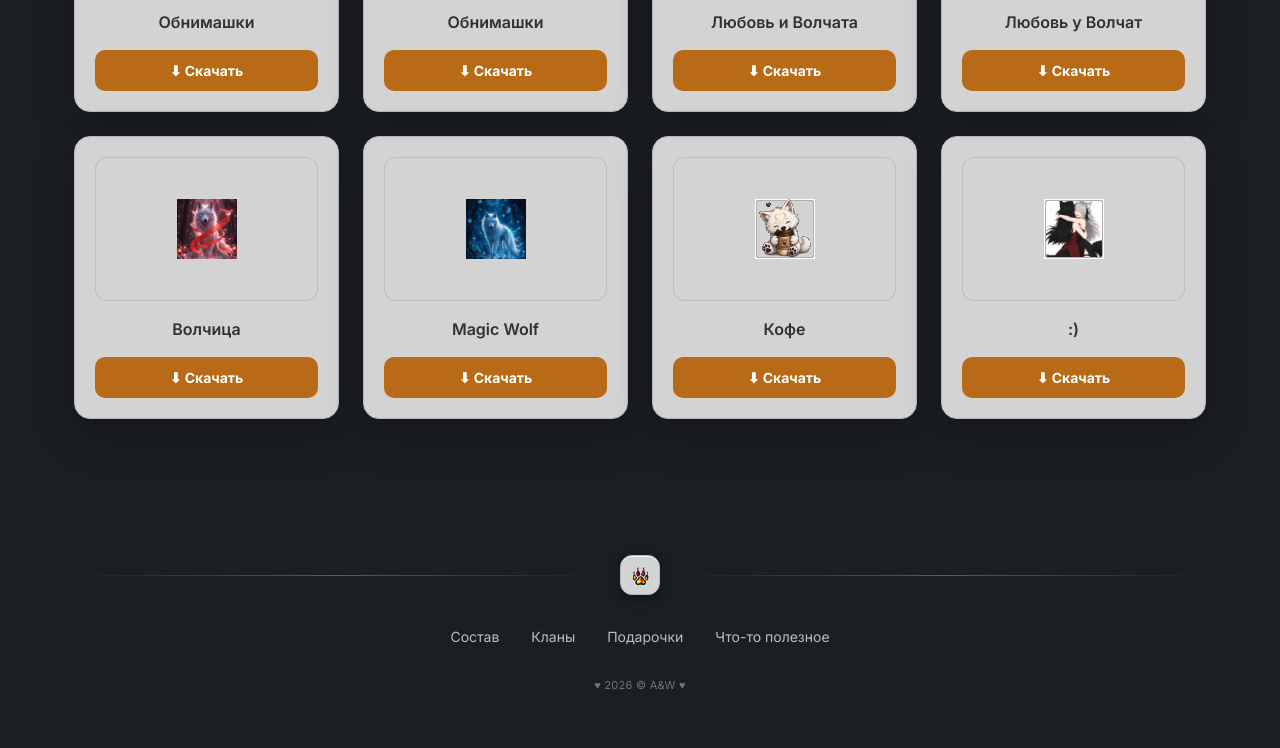
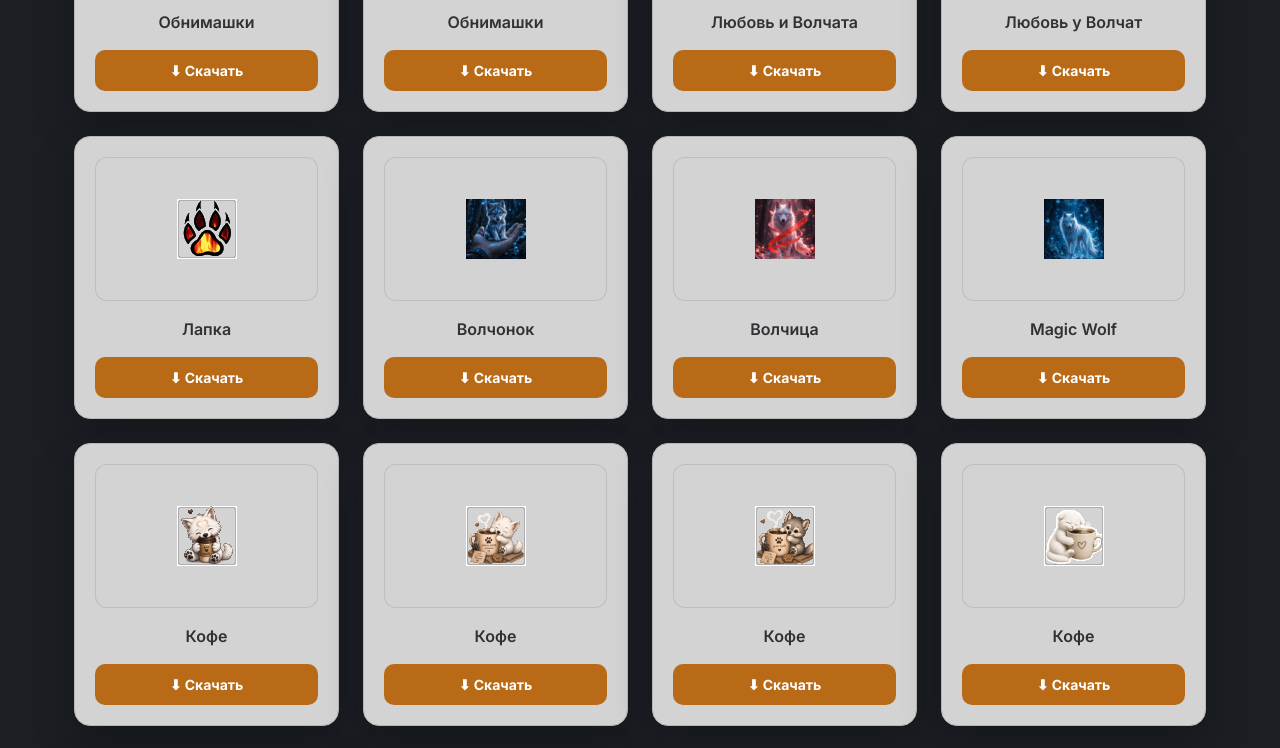
Before and after one commit to reverie-w-sh/dm-portal, a Next.js app: page /gifts in a window 1280 px wide. Shown: the part 1280-2028 px from the top of the page. Before the commit the page ends 2007 px from the top, so only its background shows below. Built offline with nearby package versions, Linux system fonts and the light colour scheme.

Commit message:
Update page.tsx

```diff
--- a/src/app/gifts/page.tsx
+++ b/src/app/gifts/page.tsx
@@ -12,10 +12,16 @@ export default function GiftsPage() {
     { title: "Обнимашки", file: "/gifts/hug2.gif" },
     { title: "Любовь и Волчата", file: "/gifts/hug3.gif" },
     { title: "Любовь у Волчат", file: "/gifts/hug4.gif" },
+    { title: "Лапка", file: "/gifts/lapka-fire-g.gif" },
+        { title: "Волчонок", file: "/gifts/wolfchen.gif" },
     { title: "Волчица", file: "/gifts/Volchisa.gif" },
     { title: "Magic Wolf", file: "/gifts/MagicWolf.gif" },
     { title: "Кофе", file: "/gifts/coffee.gif" },
+        { title: "Кофе", file: "/gifts/coffee1.gif" },
+        { title: "Кофе", file: "/gifts/coffee2.gif" },
+        { title: "Кофе", file: "/gifts/coffee-tommy.gif" },
     { title: ":)", file: "/gifts/hug.gif" },
+     { title: ":)", file: "/gifts/lavochka.gif" },
  ];
 
   return (
```
